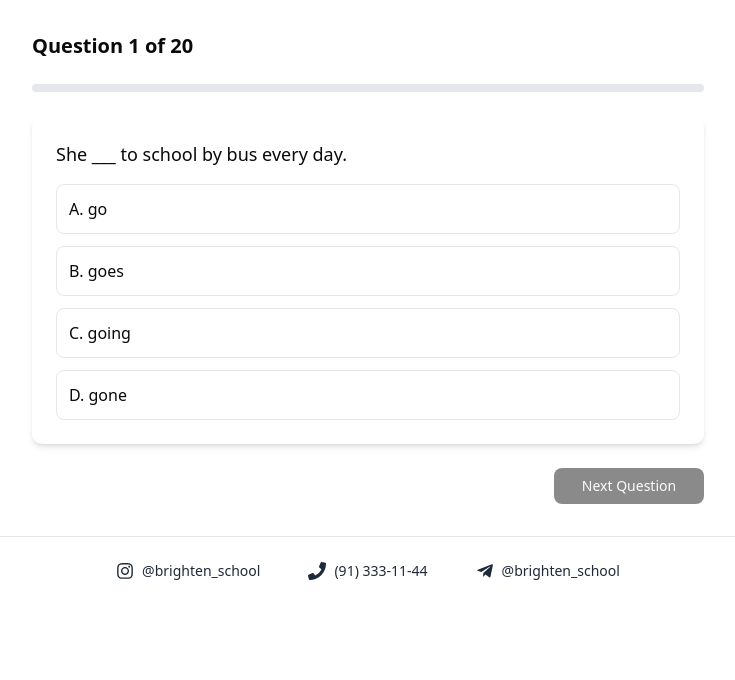
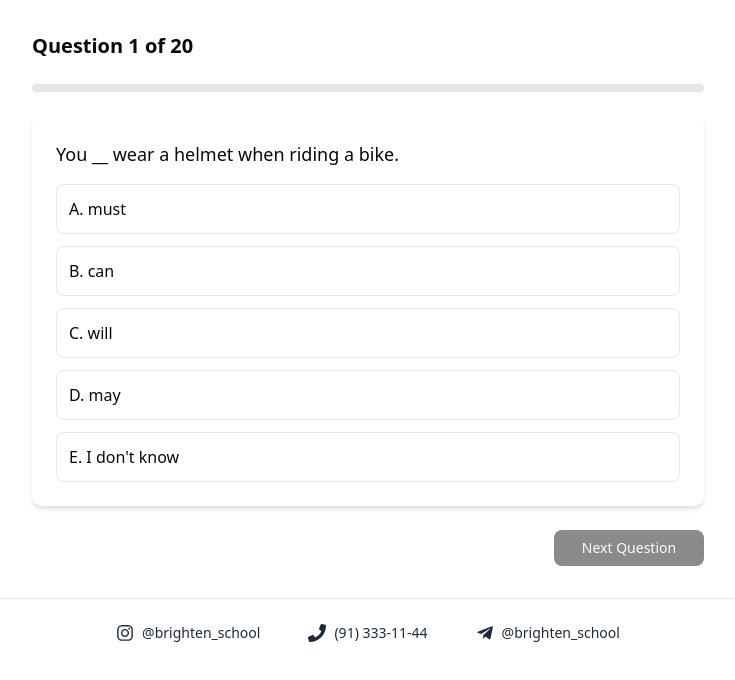
Before and after one commit to EZ7-easy/brighten-school-ielts, a Next.js app: page /quiz/1 in a window 1280 px wide. Shown: the top 680 px of the page, without its empty margins (272-1007 px from the left). Built offline with nearby package versions, Linux system fonts and the light colour scheme; sample sign-in values are in the browser's storage.

Commit message:
added extra schools and questions updated

```diff
--- a/app/(root)/quiz/[quizId]/page.tsx
+++ b/app/(root)/quiz/[quizId]/page.tsx
@@ -17,131 +17,132 @@ const quiz = {
     level: "B1-B2",
     questions: [
         {
-      question: "She ___ to school by bus every day.",
-      options: ["go", "goes", "going", "gone"],
-      correct: "B",
             _id: { $oid: "66b9f1e5a0a1f20001a1b201" },
+            question: "You __ wear a helmet when riding a bike.",
+            options: ["must", "can", "will", "may", "I don't know"],
+            correct: "A",
         },
         {
-      question: "I ___ in this city for ten years.",
-      options: ["live", "lived", "have lived", "living"],
+            _id: { $oid: "66b9f1e5a0a1f20001a1b202" },
+            question: "This bag is __ than that one.",
+            options: ["heavy", "more heavy", "heavier", "heaviest", "I don't know"],
             correct: "C",
-      _id: { $oid: "66b9f1e5a0a1f20001a1b202" },
         },
         {
-      question: "We will go out if it ___ tomorrow.",
-      options: ["doesn’t rain", "won’t rain", "didn’t rain", "isn’t raining"],
+            _id: { $oid: "66b9f1e5a0a1f20001a1b203" },
+            question: "If it rains tomorrow, we __ stay home.",
+            options: ["will", "would", "can", "might", "I don't know"],
             correct: "A",
-      _id: { $oid: "66b9f1e5a0a1f20001a1b203" },
         },
         {
-      question: "By the time we arrived, they ___ dinner.",
-      options: ["have finished", "finished", "had finished", "were finished"],
+            _id: { $oid: "66b9f1e5a0a1f20001a1b204" },
+            question: "The letter __ by the postman every day.",
+            options: ["delivers", "delivered", "is delivered", "was delivered", "I don't know"],
             correct: "C",
-      _id: { $oid: "66b9f1e5a0a1f20001a1b204" },
         },
         {
-      question: "This is the ___ movie I’ve ever seen.",
-      options: ["good", "better", "best", "most good"],
-      correct: "C",
             _id: { $oid: "66b9f1e5a0a1f20001a1b205" },
+            question: "She __ speak three languages.",
+            options: ["can", "must", "should", "might", "I don't know"],
+            correct: "A",
         },
         {
-      question: "The teacher made the students ___ the homework again.",
-      options: ["do", "doing", "did", "does"],
+            _id: { $oid: "66b9f1e5a0a1f20001a1b206" },
+            question: "Which is __, the red dress or the blue one?",
+            options: ["more beautiful", "beautiful", "most beautiful", "beautifuller", "I don't know"],
             correct: "A",
-      _id: { $oid: "66b9f1e5a0a1f20001a1b206" },
         },
         {
-      question: "If I ___ more time, I would start a new hobby.",
-      options: ["have", "had", "will have", "having"],
+            _id: { $oid: "66b9f1e5a0a1f20001a1b207" },
+            question: "I don’t have __ money left.",
+            options: ["many", "much", "a lot", "some", "I don't know"],
             correct: "B",
-      _id: { $oid: "66b9f1e5a0a1f20001a1b207" },
         },
         {
-      question: "There aren’t ___ chairs for everyone.",
-      options: ["much", "many", "some", "a few"],
-      correct: "B",
             _id: { $oid: "66b9f1e5a0a1f20001a1b208" },
+            question: "We __ eaten dinner when the guests arrived.",
+            options: ["already", "have", "has", "had", "I don't know"],
+            correct: "D",
         },
         {
-      question: "He is interested ___ learning foreign languages.",
-      options: ["in", "at", "on", "for"],
+            _id: { $oid: "66b9f1e5a0a1f20001a1b209" },
+            question: "You should __ more water every day.",
+            options: ["drink", "drank", "drinking", "drinks", "I don't know"],
             correct: "A",
-      _id: { $oid: "66b9f1e5a0a1f20001a1b209" },
         },
         {
-      question: "They were tired ___ they went to bed early.",
-      options: ["but", "so", "because", "although"],
+            _id: { $oid: "66b9f1e5a0a1f20001a1b210" },
+            question: "If I were you, I __ tell her the truth.",
+            options: ["will", "would", "can", "might", "I don't know"],
             correct: "B",
-      _id: { $oid: "66b9f1e5a0a1f20001a1b210" },
         },
         {
-      question:
-        "My grandfather is very ___; he always gives me advice and listens to me.",
-      options: ["rude", "wise", "selfish", "noisy"],
+            _id: { $oid: "66b9f1e5a0a1f20001a1b211" },
+            question: "They __ watching TV when I called.",
+            options: ["was", "were", "is", "are", "I don't know"],
             correct: "B",
-      _id: { $oid: "66b9f1e5a0a1f20001a1b211" },
         },
         {
-      question: "We decided to ___ a taxi because it was raining heavily.",
-      options: ["take", "ride", "drive", "go"],
-      correct: "A",
             _id: { $oid: "66b9f1e5a0a1f20001a1b212" },
+            question: "I’ve been living here __ five years.",
+            options: ["since", "for", "from", "ago", "I don't know"],
+            correct: "B",
         },
         {
-      question: "The weather in this country is very ___.",
-      options: ["unpredictable", "permanent", "usual", "regular"],
+            _id: { $oid: "66b9f1e5a0a1f20001a1b213" },
+            question: "The cake __ made by my mother.",
+            options: ["is", "are", "was", "were", "I don't know"],
             correct: "A",
-      _id: { $oid: "66b9f1e5a0a1f20001a1b213" },
         },
         {
-      question: "I can’t ___ to buy that car — it’s too expensive.",
-      options: ["pay", "spend", "afford", "cost"],
-      correct: "C",
             _id: { $oid: "66b9f1e5a0a1f20001a1b214" },
+            question: "How many __ do you want?",
+            options: ["apple", "apples", "appleses", "apple’s", "I don't know"],
+            correct: "B",
         },
         {
-      question: "Please be quiet. The baby is ___.",
-      options: ["sleeping", "asleep", "sleepy", "sleeps"],
-      correct: "B",
             _id: { $oid: "66b9f1e5a0a1f20001a1b215" },
+            question: "You __ smoke in this area. It’s forbidden.",
+            options: ["mustn’t", "can’t", "shouldn’t", "don’t", "I don't know"],
+            correct: "A",
         },
         {
-      question: "The opposite of “borrow” is ___.",
-      options: ["lend", "take", "give", "send"],
-      correct: "A",
             _id: { $oid: "66b9f1e5a0a1f20001a1b216" },
+            question: "He said he __ come to the meeting.",
+            options: ["will", "would", "can", "must", "I don't know"],
+            correct: "B",
         },
         {
-      question: "I haven’t seen her ___ last summer.",
-      options: ["since", "for", "from", "by"],
-      correct: "A",
             _id: { $oid: "66b9f1e5a0a1f20001a1b217" },
+            question: "This is the __ movie I have ever seen.",
+            options: ["bad", "worse", "worst", "more bad", "I don't know"],
+            correct: "C",
         },
         {
-      question: "This bag is too heavy. Can you help me ___ it?",
-      options: ["carry", "bring", "take", "lift"],
-      correct: "A",
             _id: { $oid: "66b9f1e5a0a1f20001a1b218" },
+            question: "They __ finish the work by 5 pm yesterday.",
+            options: ["must", "had to", "should", "can", "I don't know"],
+            correct: "B",
         },
         {
-      question: "We are looking forward ___ you again.",
-      options: ["see", "seeing", "to see", "to seeing"],
-      correct: "D",
             _id: { $oid: "66b9f1e5a0a1f20001a1b219" },
+            question: "What __ you do if you won the lottery?",
+            options: ["will", "would", "can", "must", "I don't know"],
+            correct: "B",
         },
         {
-      question: "The test was ___ difficult than I expected.",
-      options: ["much", "more", "most", "many"],
+            _id: { $oid: "66b9f1e5a0a1f20001a1b220" },
+            question: "The windows __ cleaned every week.",
+            options: ["is", "are", "be", "was", "I don't know"],
             correct: "B",
-      _id: { $oid: "66b9f1e5a0a1f20001a1b220" },
         },
     ],
     createdAt: { $date: "2025-08-13T10:00:00.000Z" },
     updatedAt: { $date: "2025-08-13T10:00:00.000Z" },
     __v: 0,
 };
+
+
 
 type UserData = {
   name: string;
--- a/constants/index.ts
+++ b/constants/index.ts
@@ -1,36 +1,57 @@
 export const school = [
   // 📚 Davlat universitetlari
-  { name: "Navoiy Davlat Konchilik va Texnologiyalar Universiteti" },
-  {
-    name: "Navoiy Davlat Pedagogika Instituti (2024 yildan — Navoiy Davlat Universiteti)",
-  },
-
-  // 🏫 Nodavlat/xususiy universitetlar
-  { name: "Navoiy Innovatsiyalar Universiteti (Karmana)" },
-  { name: "Navoiy Xalqaro Universiteti" },
-  { name: "Toshkent Xalqaro Universiteti — Navoiy Filiali" },
-  { name: "Samarqand Xususiy Universiteti — Navoiy Kampusi" },
-  { name: "Profi University (Navoiy filiali)" },
-  { name: "Sharq-University (Navoiy)" },
-  { name: "Buxoro Davlat Tibbiyot Universiteti — Navoiy filiali" },
-
-  // 🎓 Litsey va kollejlar
-  { name: "Navoiy Prezident Maktabi" },
-  {
-    name: "Navoiy Davlat Konchilik va Texnologiyalar Universiteti Akademik Litseyi",
-  },
-  { name: "Ichki Ishlar Vazirligi Akademik Litseyi (Navoiy)" },
-  { name: "Navoiy Sanoat-Texnika Kolleji" },
-  { name: "Navoiy Tibbiyot Kolleji" },
+  // { name: "Navoiy Davlat Konchilik va Texnologiyalar Universiteti" },
+  // {
+  //   name: "Navoiy Davlat Pedagogika Instituti (2024 yildan — Navoiy Davlat Universiteti)",
+  // },
+  //
+  // // 🏫 Nodavlat/xususiy universitetlar
+  // { name: "Navoiy Innovatsiyalar Universiteti (Karmana)" },
+  // { name: "Navoiy Xalqaro Universiteti" },
+  // { name: "Toshkent Xalqaro Universiteti — Navoiy Filiali" },
+  // { name: "Samarqand Xususiy Universiteti — Navoiy Kampusi" },
+  // { name: "Profi University (Navoiy filiali)" },
+  // { name: "Sharq-University (Navoiy)" },
+  // { name: "Buxoro Davlat Tibbiyot Universiteti — Navoiy filiali" },
+  //
+  // // 🎓 Litsey va kollejlar
+  // { name: "Navoiy Prezident Maktabi" },
+  // {
+  //   name: "Navoiy Davlat Konchilik va Texnologiyalar Universiteti Akademik Litseyi",
+  // },
+  // { name: "Ichki Ishlar Vazirligi Akademik Litseyi (Navoiy)" },
+  // { name: "Navoiy Sanoat-Texnika Kolleji" },
+  // { name: "Navoiy Tibbiyot Kolleji" },
 
   // 🏫 Maktablar
-  { name: "1-sonli Maktab Navoiy Shahar" },
-  { name: "3-sonli Maktab Navoiy Shahar" },
-  { name: "11-sonli Maktab Navoiy Shahar" },
-  { name: "12-sonli Maktab Navoiy Shahar" },
-  { name: "13-sonli Maktab Navoiy Shahar" },
-  { name: "15-sonli Maktab Navoiy Shahar" },
-  { name: "16-sonli Maktab Navoiy Shahar" },
-  { name: "17-sonli Maktab Navoiy Shahar" },
-  { name: "18-sonli Maktab Navoiy Shahar" },
+
+        { "name": "1-sonli Maktab Navoiy Shahar" },
+        { "name": "2-sonli Maktab Navoiy Shahar" },
+        { "name": "3-sonli Maktab Navoiy Shahar" },
+        { "name": "4-sonli Maktab Navoiy Shahar" },
+        { "name": "5-sonli Maktab Navoiy Shahar" },
+        { "name": "6-sonli Maktab Navoiy Shahar" },
+        { "name": "7-sonli Maktab Navoiy Shahar" },
+        { "name": "8-sonli Maktab Navoiy Shahar" },
+        { "name": "9-sonli Maktab Navoiy Shahar" },
+        { "name": "10-sonli Maktab Navoiy Shahar" },
+        { "name": "11-sonli Maktab Navoiy Shahar" },
+        { "name": "12-sonli Maktab Navoiy Shahar" },
+        { "name": "13-sonli Maktab Navoiy Shahar" },
+        { "name": "14-sonli Maktab Navoiy Shahar" },
+        { "name": "15-sonli Maktab Navoiy Shahar" },
+        { "name": "16-sonli Maktab Navoiy Shahar" },
+        { "name": "17-sonli Maktab Navoiy Shahar" },
+        { "name": "18-sonli Maktab Navoiy Shahar" },
+        { "name": "19-sonli Maktab Navoiy Shahar" },
+        { "name": "20-sonli Maktab Navoiy Shahar" },
+        { "name": "21-sonli Maktab Navoiy Shahar" },
+        { "name": "22-sonli Maktab Navoiy Shahar" },
+        { "name": "23-sonli Maktab Navoiy Shahar" },
+        { "name": "24-sonli Maktab Navoiy Shahar" },
+        { "name": "25-sonli Maktab Navoiy Shahar" },
+        { "name": "26-sonli Maktab Navoiy Shahar" },
+        { "name": "27-sonli Maktab Navoiy Shahar" }
+
+
 ];
```
Lines whose indentation alone changed are shown as unchanged.
